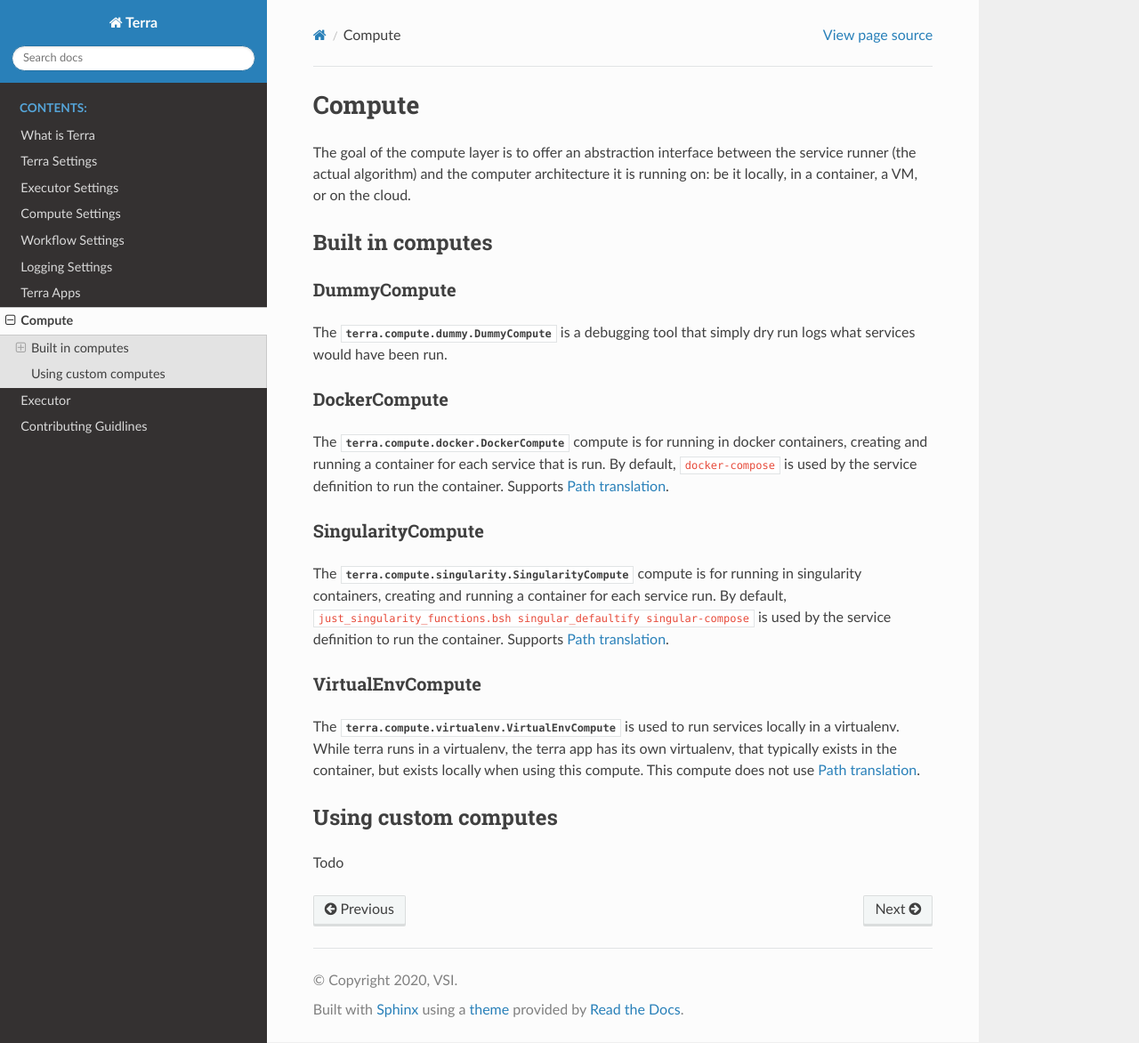
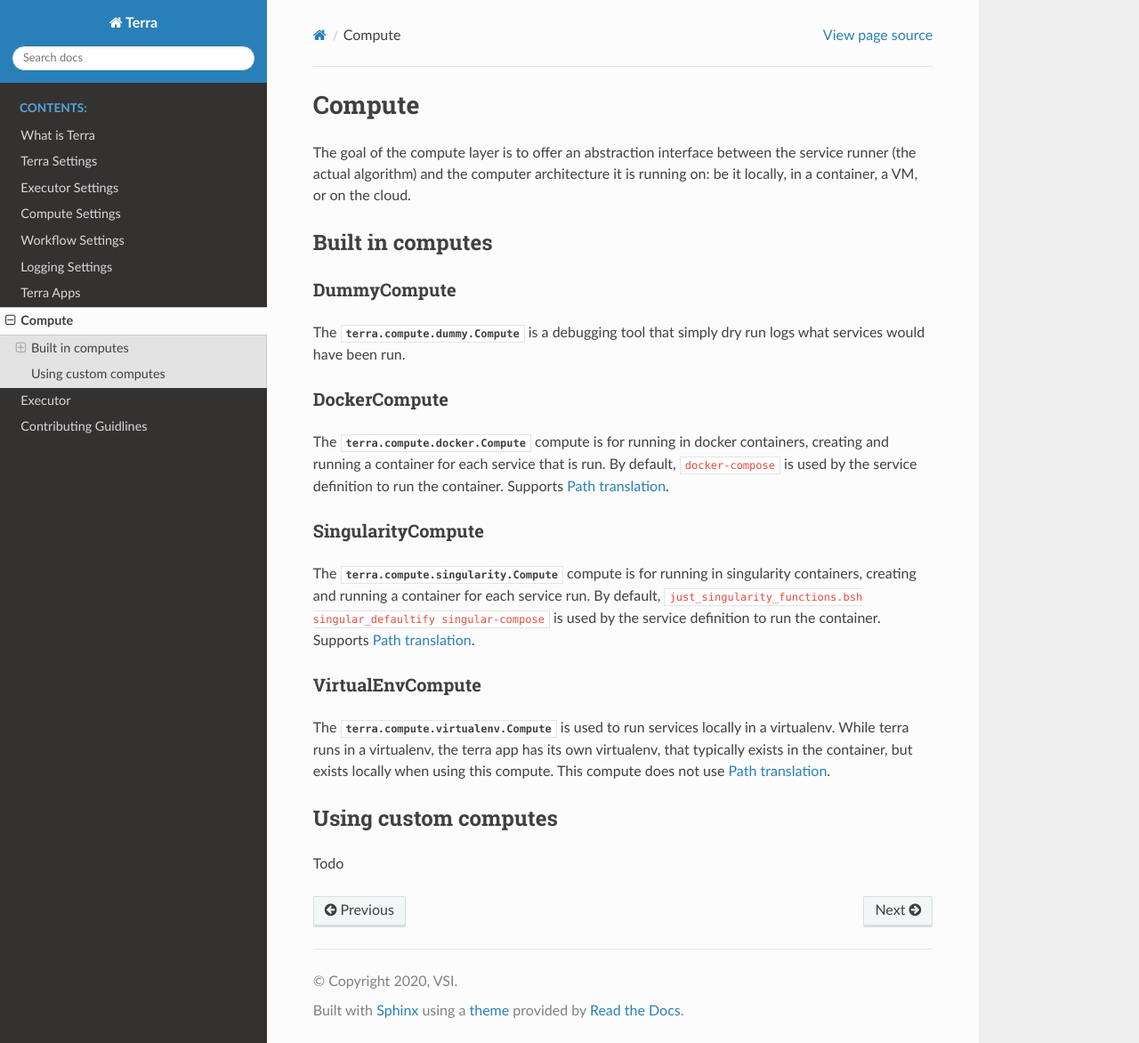
Before and after one commit to VisionSystemsInc/terra, a Sphinx documentation site: the page built from docs/terra/compute.rst, in a window 1280 px wide and 1172 px high. Shown: the whole window at 89% size. Built offline with Sphinx 7.4.7 and the Read the Docs theme 2.0.0, drawn with Linux system fonts in a browser that asks for light colours; pages that are not in the unit, such as notebooks, are missing from menus; cross-references to code outside the pages are shown as plain code.

Commit message:
Fix docs
Signed-off-by: Andy Neff <andy@visionsystemsinc.com>

```diff
--- a/docs/conf.py
+++ b/docs/conf.py
@@ -116,6 +116,7 @@ nitpick_ignore = [
     ('py:mod',   'django.conf'),
     ('py:class', 'django.db.utils.ConnectionHandler'),
     ('py:class', 'json.encoder.JSONEncoder'),
+    ('py:class', '_thread._local'),
     ('py:class', 'concurrent.futures._base.Executor'),
     ('py:class', 'concurrent.futures._base.Future'),
     ('py:class', 'concurrent.futures.process.ProcessPoolExecutor'),
--- a/docs/terra/compute.rst
+++ b/docs/terra/compute.rst
@@ -13,22 +13,22 @@ Built in computes
 DummyCompute
 ^^^^^^^^^^^^
 
-The :py:class:`terra.compute.dummy.DummyCompute` is a debugging tool that simply dry run logs what services would have been run.
+The :py:class:`terra.compute.dummy.Compute` is a debugging tool that simply dry run logs what services would have been run.
 
 DockerCompute
 ^^^^^^^^^^^^^
 
-The :py:class:`terra.compute.docker.DockerCompute` compute is for running in docker containers, creating and running a container for each service that is run. By default, ``docker-compose`` is used by the service definition to run the container. Supports :ref:`settings-path-translation`.
+The :py:class:`terra.compute.docker.Compute` compute is for running in docker containers, creating and running a container for each service that is run. By default, ``docker-compose`` is used by the service definition to run the container. Supports :ref:`settings-path-translation`.
 
 SingularityCompute
 ^^^^^^^^^^^^^^^^^^
 
-The :py:class:`terra.compute.singularity.SingularityCompute` compute is for running in singularity containers, creating and running a container for each service run. By default, :bash:cmd:`just_singularity_functions.bsh singular_defaultify singular-compose` is used by the service definition to run the container. Supports :ref:`settings-path-translation`.
+The :py:class:`terra.compute.singularity.Compute` compute is for running in singularity containers, creating and running a container for each service run. By default, :bash:cmd:`just_singularity_functions.bsh singular_defaultify singular-compose` is used by the service definition to run the container. Supports :ref:`settings-path-translation`.
 
 VirtualEnvCompute
 ^^^^^^^^^^^^^^^^^
 
-The :py:class:`terra.compute.virtualenv.VirtualEnvCompute` is used to run services locally in a virtualenv. While terra runs in a virtualenv, the terra app has its own virtualenv, that typically exists in the container, but exists locally when using this compute. This compute does not use :ref:`settings-path-translation`.
+The :py:class:`terra.compute.virtualenv.Compute` is used to run services locally in a virtualenv. While terra runs in a virtualenv, the terra app has its own virtualenv, that typically exists in the container, but exists locally when using this compute. This compute does not use :ref:`settings-path-translation`.
 
 Using custom computes
 ---------------------
--- a/docs/terra/executor.rst
+++ b/docs/terra/executor.rst
@@ -42,7 +42,7 @@ Utilizing :py:class:`concurrent.futures.ProcessPoolExecutor`, ProcessPoolExecuto
 
 .. note::
 
-   :py:class:`concurrent.futures.ProcessPoolExecutor` is not robust against seg faults. As soon as one worker crashes, the main process halts executing additional tasks and raises :py:exc:`concurrent.futures.BrokenProcessPool`.
+   :py:class:`concurrent.futures.ProcessPoolExecutor` is not robust against seg faults. As soon as one worker crashes, the main process halts executing additional tasks and raises :py:exc:`concurrent.futures.process.BrokenProcessPool`.
 
 CeleryExecutor
 ^^^^^^^^^^^^^^
@@ -56,6 +56,6 @@ For example, if a service mounts ``/nfs/project1/date15/images`` to ``/images``,
 Using custom executors
 ----------------------
 
-To wrap your own executor up for terra, all you have to do is mix in :py:class:`terra.executor.BaseExecutor` into your class. If the executor is multiprocess (on a single node) then ``multiprocess`` needs to be set to ``True`` for the class. For example: celery sets multiprocess to ``True`` because the :setting:`worker_pool` is defaulted to use prefork, which is multiprocess on a single node. It is not set to ``True`` because celery can be distributed on multiple machines.
+To wrap your own executor up for terra, all you have to do is mix in :py:class:`terra.executor.base.BaseExecutor` into your class. If the executor is multiprocess (on a single node) then ``multiprocess`` needs to be set to ``True`` for the class. For example: celery sets multiprocess to ``True`` because the :setting:`worker_pool` is defaulted to use prefork, which is multiprocess on a single node. It is not set to ``True`` because celery can be distributed on multiple machines.
 
 For workers like :py:class:`terra.executor.celery.executor.CeleryExecutor`, the worker is started before the terra app runs. These type of special workers outlives a single run of terra, and thus need a way to hook into the logger each time it changes. This is done by defining a ``configure_logger`` and ``reconfigure_logger`` method to connect to the correct logger for a task.
```
Also changed, not shown: 2 other files.
